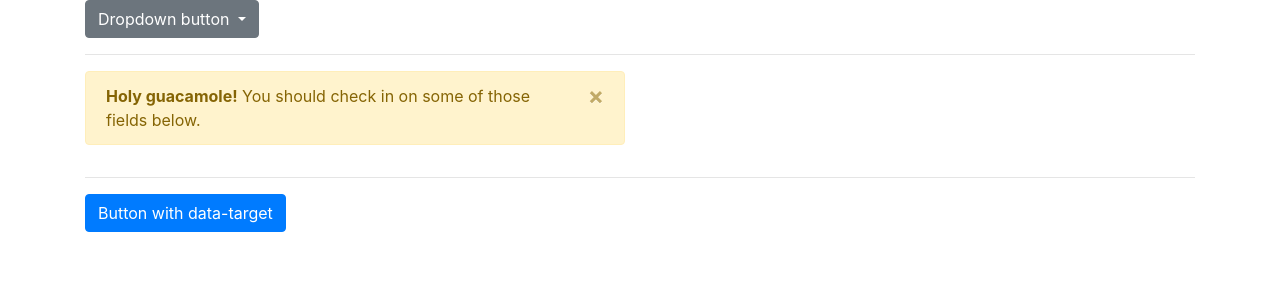
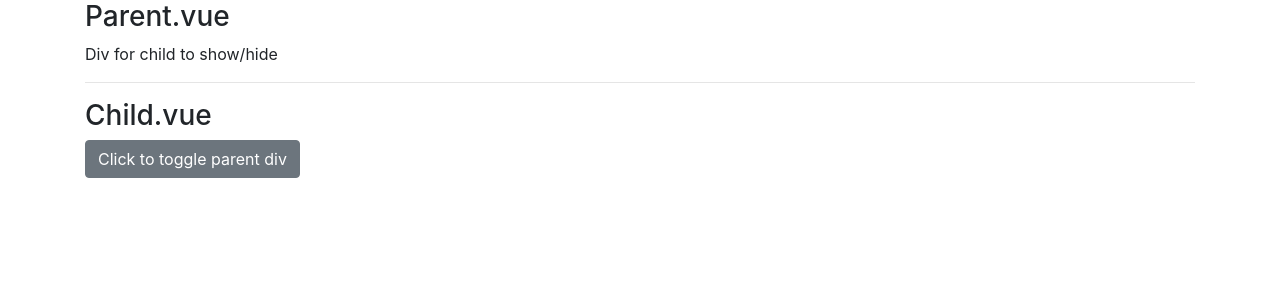
Before and after one commit to UniquelySimilar/vue-sandbox, a Vue app: page / in a window 1280 px wide. Shown: the top 300 px of the page. Built offline with nearby package versions, Linux system fonts and the light colour scheme.

Commit message:
stackoverflow: hide parent div

```diff
--- a/src/App.vue
+++ b/src/App.vue
@@ -1,16 +1,16 @@
 <template>
   <div id="app" class="container">
-    <bootstrap-jquery-popper />
+    <parent />
   </div>
 </template>
 
 <script>
-  import BootstrapJqueryPopper from '@/components/stackoverflow/bootstrap-jquery-popper/BootstrapJqueryPopper'
+  import Parent from '@/components/stackoverflow/child-button-hide-parent-div/Parent'
 
   export default {
     name: 'App',
     components: {
-      BootstrapJqueryPopper
+      Parent
     },
     data() {
       return {
--- /dev/null
+++ b/src/components/stackoverflow/child-button-hide-parent-div/Child.vue
@@ -0,0 +1,21 @@
+<template>
+  <div class="child">
+    <hr>
+    <h3>Child.vue</h3>
+    <div class="row">
+      <div class="col-md-6">
+        <button class="btn btn-secondary" @click="toggleParentDiv">Click to toggle parent div</button>
+      </div>
+    </div>
+  </div>
+</template>
+
+<script>
+  export default {
+    methods: {
+      toggleParentDiv() {
+        this.$emit('toggle-parent-div');
+      }
+    }
+  }
+</script>
--- /dev/null
+++ b/src/components/stackoverflow/child-button-hide-parent-div/Parent.vue
@@ -0,0 +1,31 @@
+<template>
+  <div class="parent">
+    <h3>Parent.vue</h3>
+    <div class="row">
+      <div class="col-md-6">
+        <div v-if="showDiv">Div for child to show/hide</div>
+      </div>
+    </div>
+    <child @toggle-parent-div="toggleDiv" />
+  </div>
+</template>
+
+<script>
+  import Child from './Child.vue'
+
+  export default {
+    components: {
+      Child
+    },
+    data() {
+      return {
+        showDiv: true
+      }
+    },
+    methods: {
+      toggleDiv() {
+        this.showDiv = !this.showDiv;
+      }
+    }
+  }
+</script>
```
